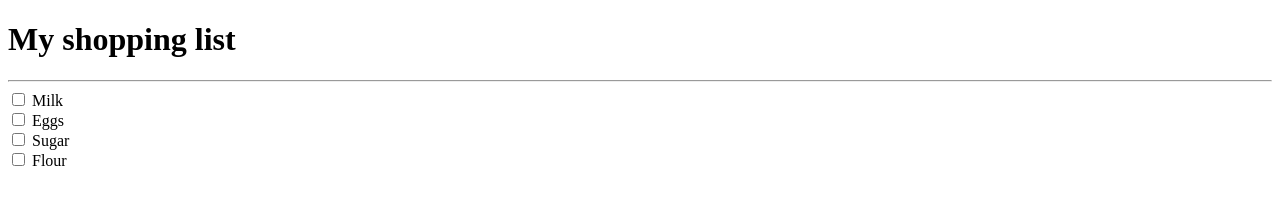
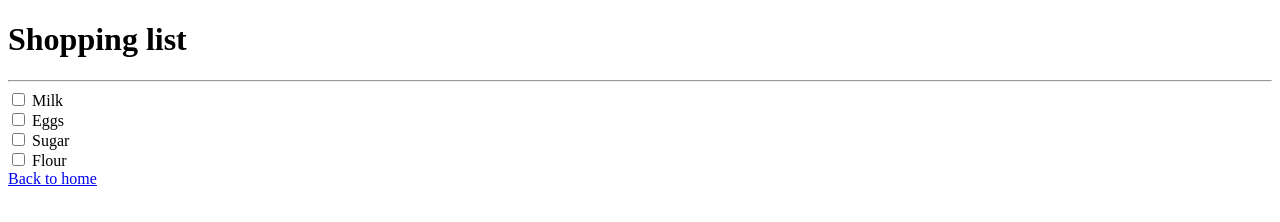
Before and after one commit to isadfrn/html-basics, a plain HTML site: page pages/03-list.html in a window 1280 px wide. Drawn offline with Linux system fonts and the light colour scheme.

Commit message:
refactor: change project structure

```diff
--- /dev/null
+++ b/assets/css/style.css
@@ -0,0 +1,23 @@
+* {
+  box-sizing: border-box;
+  padding: 0;
+  margin: 0;
+}
+
+body {
+  width: 100%;
+  height: 100vh;
+  display: flex;
+  flex-direction: column;
+  align-items: center;
+  justify-content: center;
+}
+
+h1 {
+  padding: 1rem 0;
+}
+
+li {
+  list-style-type: none;
+  text-align: center;
+}
--- a/03-list.html
+++ b/pages/03-list.html
@@ -3,11 +3,12 @@
   <head>
     <meta charset="UTF-8" />
     <meta name="viewport" content="width=device-width, initial-scale=1.0" />
+    <link rel="icon" type="image/svg+xml" href="./public/favicon.svg" />
     <title>Shopping list</title>
   </head>
   <body>
     <header>
-      <h1>My shopping list</h1>
+      <h1>Shopping list</h1>
       <hr />
     </header>
 
@@ -31,5 +32,8 @@
         </div>
       </form>
     </main>
+    <footer>
+      <a href="../index.html">Back to home</a>
+    </footer>
   </body>
 </html>
```
Also changed, not shown: index.html (added, +26 -0 lines), pages/01-glossary.html (renamed from 01-glossary.html, +4 -0 lines), pages/02-contact.html (renamed from 02-contact.html, +4 -0 lines), pages/04-quiz.html (renamed from 04-quiz.html, +5 -1 lines), pages/05-blog.html (renamed from 05-blog.html, +3 -1 lines), public/favicon.svg (added).
